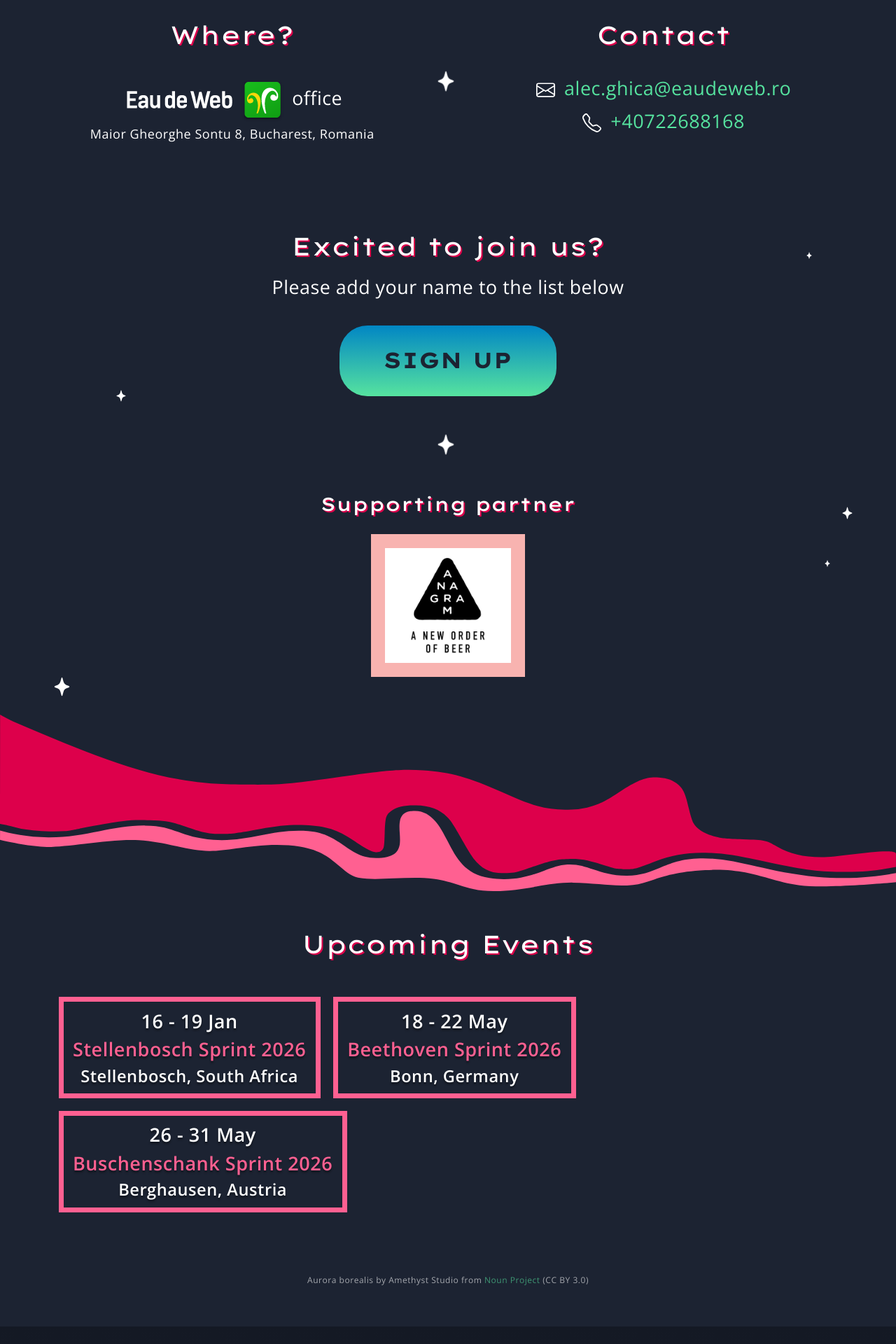
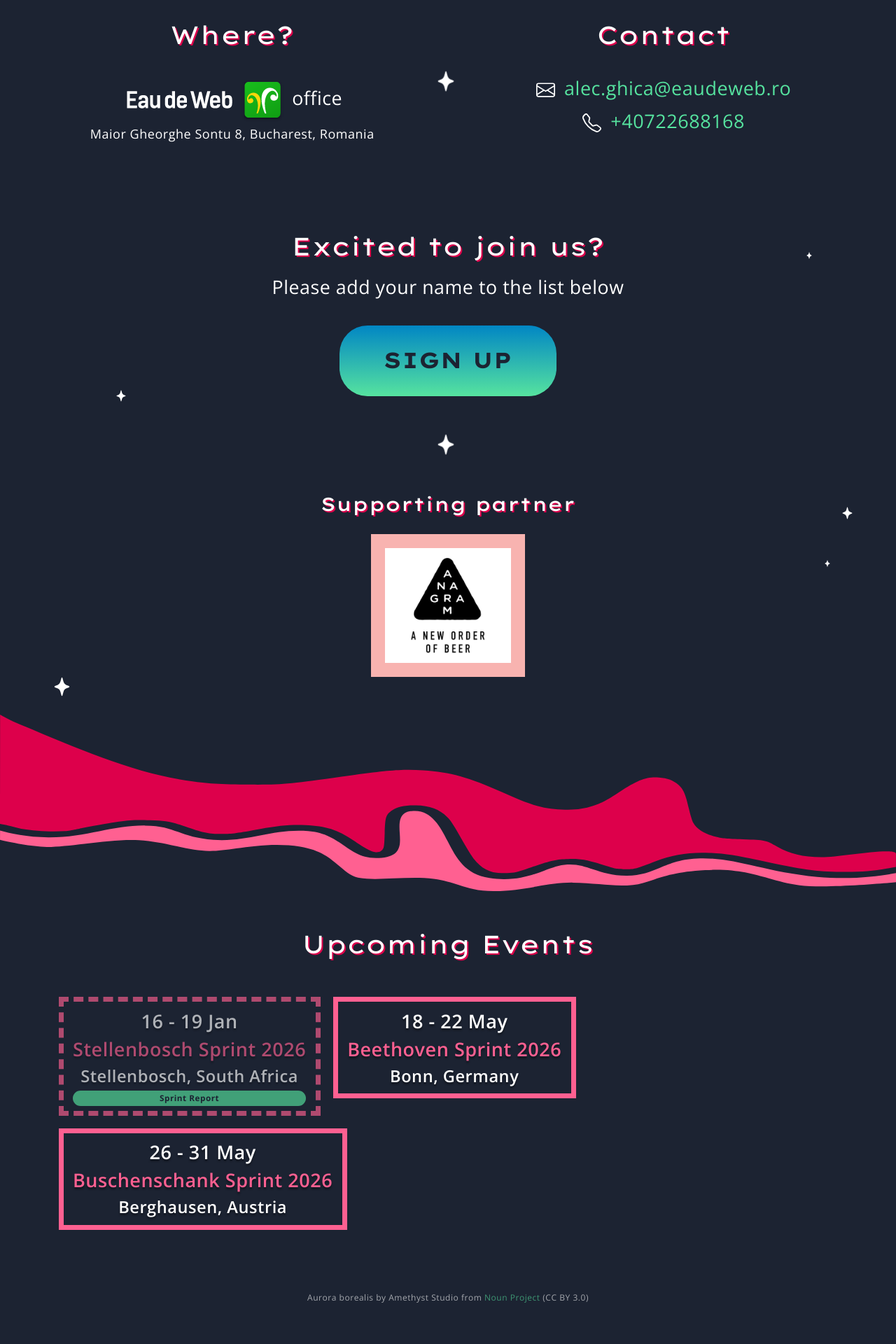
Before and after one commit to eaudeweb/eaudeweb.github.com, a Jekyll site: the page built from plone-bucharest-sprint-2026.html, in a window 1280 px wide. Shown: the part 1503-3423 px from the top of the page at 70% size. Built offline with Jekyll 4.4.1, drawn with Linux system fonts in a browser that asks for light colours; before the commit the page ends 3398 px from its top, so only the background shows below that.

Commit message:
update sprint page

```diff
--- a/_layouts/plone-2026.html
+++ b/_layouts/plone-2026.html
@@ -226,13 +226,14 @@
           <ul class="list-unstyled d-flex flex-column flex-md-row flex-wrap gap-3 mt-3">
             <li>
               <a
-                class="btn btn-outline border-7 btn-block d-flex flex-column text-center fs-4 icon icon-yes"
-                href="https://juizi.com/plone-stellenbosch-sprint-january-2026"
+                class="btn btn-outline border-7 btn-block d-flex flex-column text-center fs-4 icon icon-yes done"
+                href="https://plone.org/news-and-events/news/news-for-2026/stellenbosch-sprint-report"
                 target="_blank"
               >
                 <time class="date">16 - 19 Jan</time>
                 <strong class="name">Stellenbosch Sprint 2026</strong>
-                <small>Stellenbosch, South Africa</small></a
+                <small>Stellenbosch, South Africa</small>
+                <span class="badge-done">Sprint Report</span></a
               >
             </li>
             <li>
--- a/plone-bucharest-sprint-2026/main.css
+++ b/plone-bucharest-sprint-2026/main.css
@@ -995,3 +995,20 @@ footer {
     width: 30px;
   }
 }
+
+.done {
+  opacity: 0.65;
+  border-style: dashed;
+  position: relative;
+}
+
+.badge-done {
+  font-size: 0.65rem;
+  background-color: var(--green);
+  color: var(--dark-blue);
+  padding: 0.15em 0.6em;
+  border-radius: 1em;
+  margin-top: 0.3em;
+  font-weight: 700;
+  text-shadow: none;
+}
```
